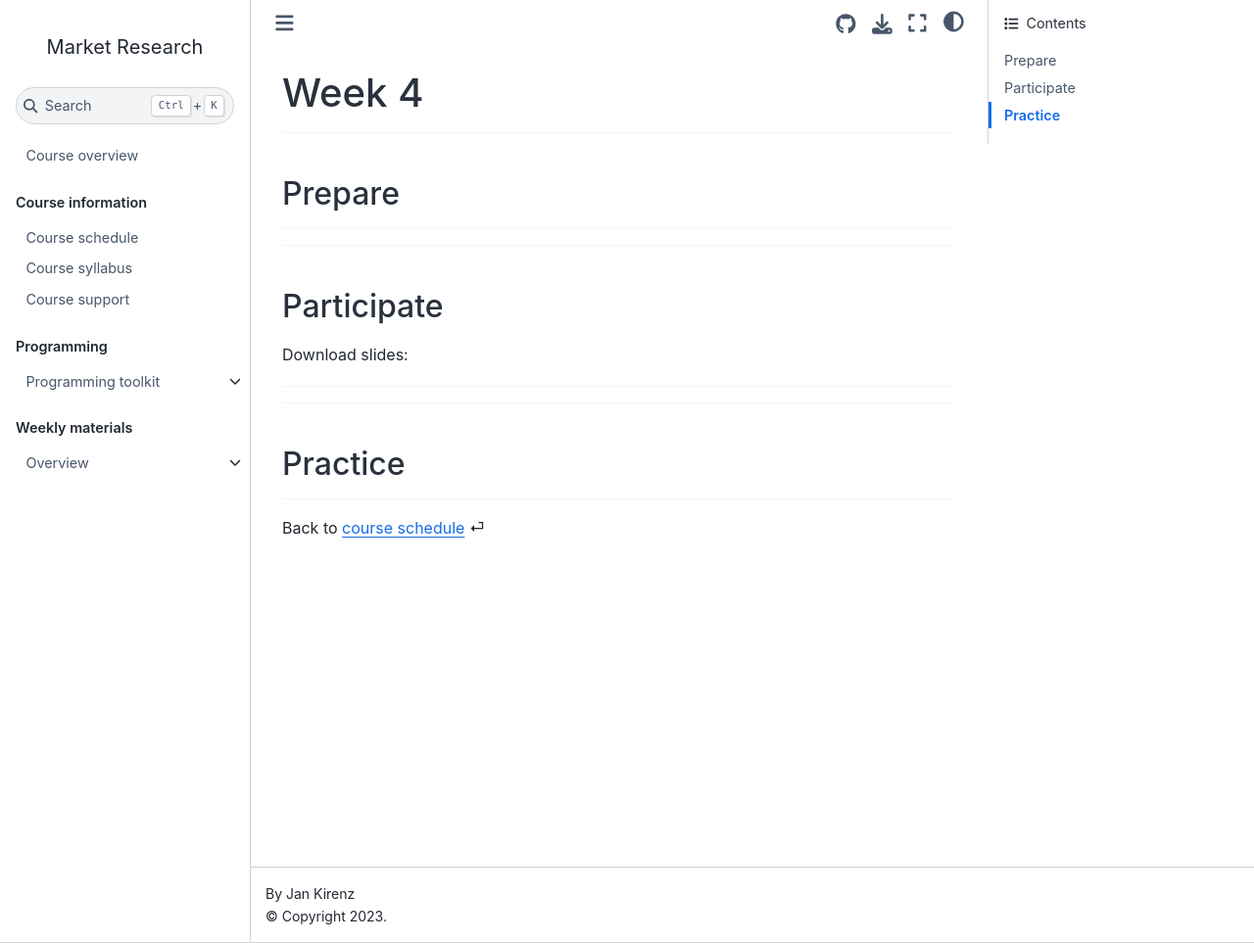
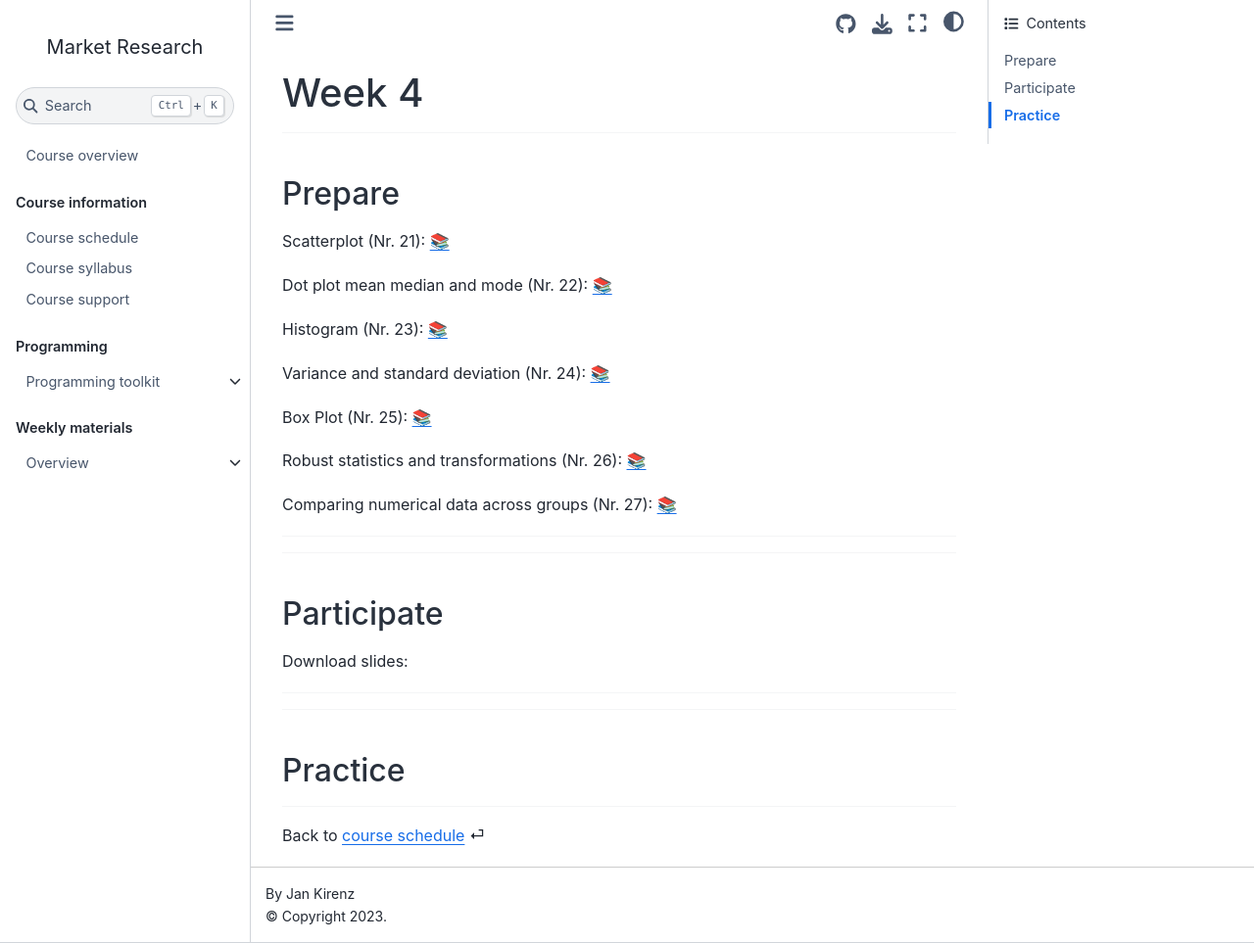
Before and after one commit to mr-ws22/website, a Jupyter Book: the page built from weeks/week4.md, in a window 1280 px wide and 963 px high. Shown: the whole window at 98% size. Built offline with Jupyter Book 1.0.4 settings and Sphinx 7.4.7 and the Sphinx Book theme 1.1.4, drawn with Linux system fonts in a browser that asks for light colours; comment, search, counter and statistics services are not loaded.

Commit message:
Update week4.md

```diff
--- a/weeks/week4.md
+++ b/weeks/week4.md
@@ -7,7 +7,25 @@
 ## Prepare
 
 
+Scatterplot (Nr. 21): [📚](https://openintro-ims.netlify.app/explore-numerical.html#scatterplots)
 
+
+Dot plot mean median and mode (Nr. 22): [📚](https://openintro-ims.netlify.app/explore-numerical.html#dotplots)
+
+
+Histogram  (Nr. 23): [📚](https://openintro-ims.netlify.app/explore-numerical.html#histograms)
+
+
+Variance and standard deviation (Nr. 24): [📚](https://openintro-ims.netlify.app/explore-numerical.html#histograms)
+
+
+Box Plot (Nr. 25): [📚](https://openintro-ims.netlify.app/explore-numerical.html#boxplots)
+
+
+Robust statistics and transformations (Nr. 26): [📚](https://openintro-ims.netlify.app/explore-numerical.html#robust-statistics)
+
+
+Comparing numerical data across groups (Nr. 27): [📚](https://openintro-ims.netlify.app/explore-categorical.html#comparing-numerical-data-across-groups)
 
 ---
 
```
